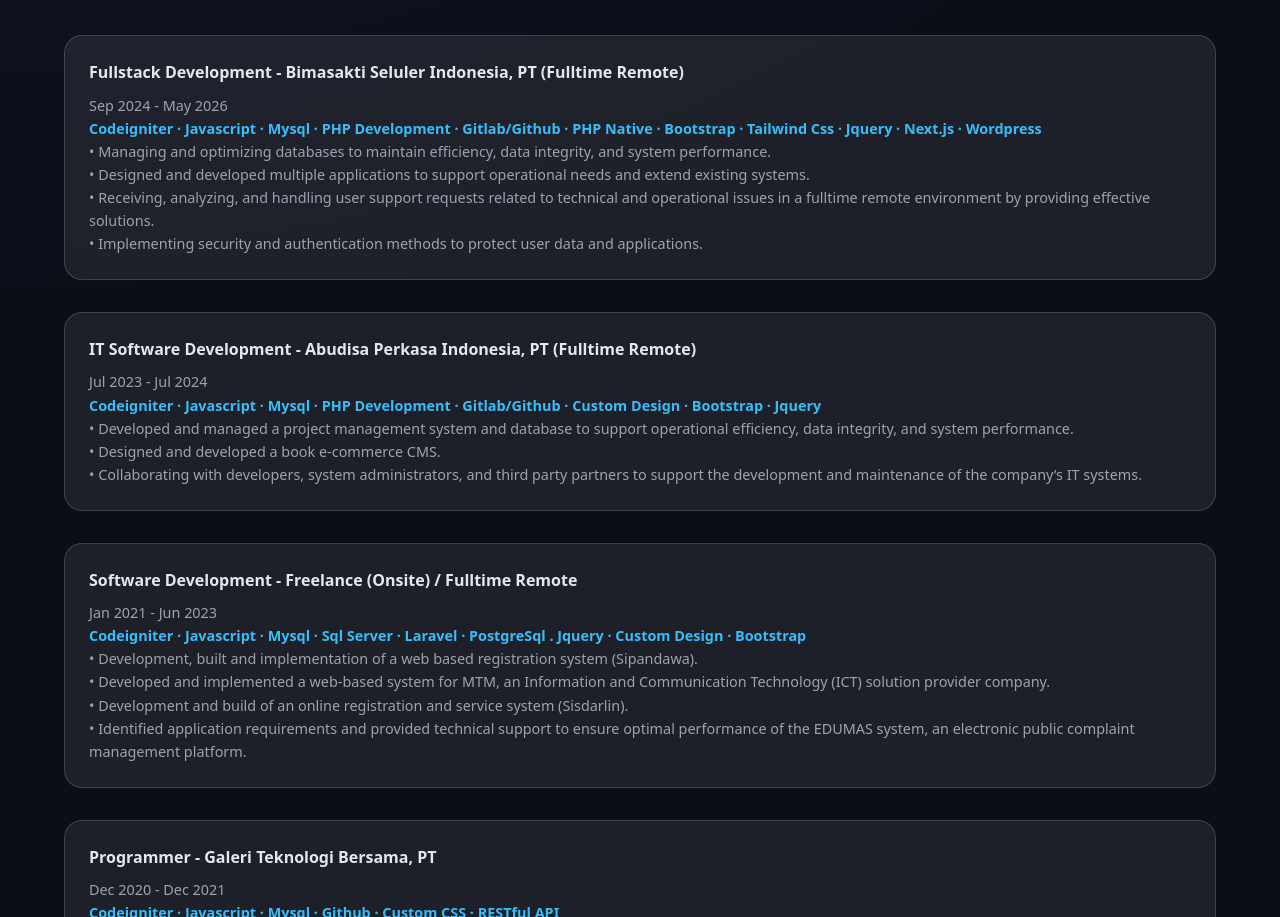
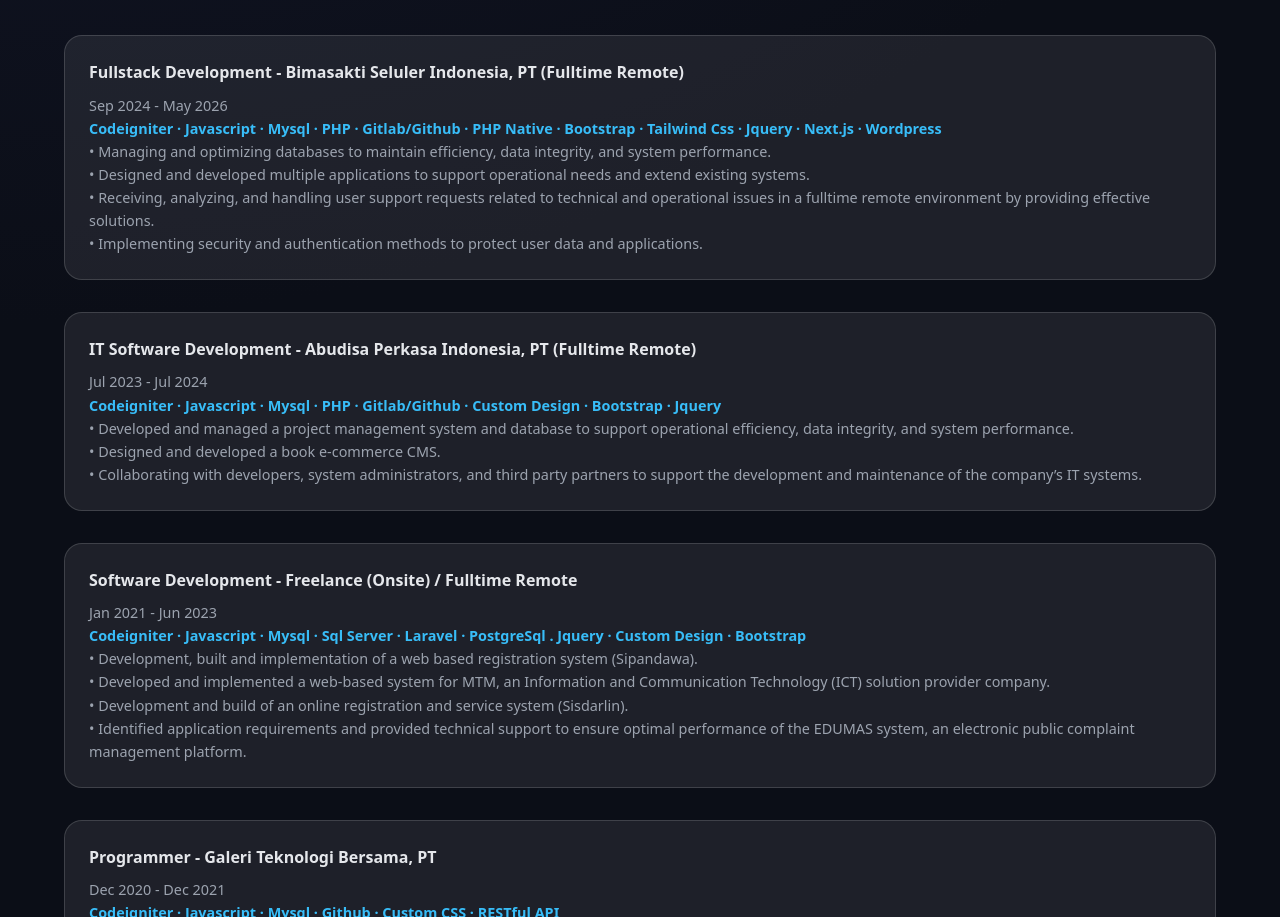
Before and after one commit to dhymasn/my-porto, a Next.js app: page / in a window 1280 px wide. Shown: the part 1430-2347 px from the top of the page. Built offline with nearby package versions, Linux system fonts and the light colour scheme.

Commit message:
update my porto

```diff
--- a/components/Experience.jsx
+++ b/components/Experience.jsx
@@ -9,7 +9,7 @@
           <h4>Fullstack Development - Bimasakti Seluler Indonesia, PT (Fulltime Remote)</h4>
           <p>Sep 2024 - May 2026</p>
           <div className="tech">
-            Codeigniter · Javascript · Mysql · PHP Development · Gitlab/Github · PHP Native · Bootstrap · Tailwind Css · Jquery · Next.js · Wordpress
+            Codeigniter · Javascript · Mysql · PHP · Gitlab/Github · PHP Native · Bootstrap · Tailwind Css · Jquery · Next.js · Wordpress
           </div>
           <p>
             • Managing and optimizing databases to maintain efficiency, data integrity, and system performance.
@@ -23,7 +23,7 @@
           <h4>IT Software Development - Abudisa Perkasa Indonesia, PT (Fulltime Remote)</h4>
           <p>Jul 2023 - Jul 2024</p>
           <div className="tech">
-            Codeigniter · Javascript · Mysql · PHP Development · Gitlab/Github · Custom Design · Bootstrap · Jquery
+            Codeigniter · Javascript · Mysql · PHP · Gitlab/Github · Custom Design · Bootstrap · Jquery
           </div>
           <p>
             • Developed and managed a project management system and database to support operational efficiency, data integrity, and system performance.
```
